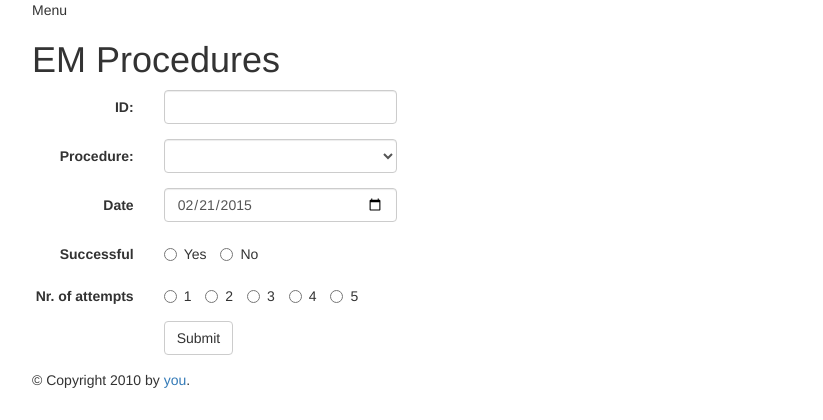
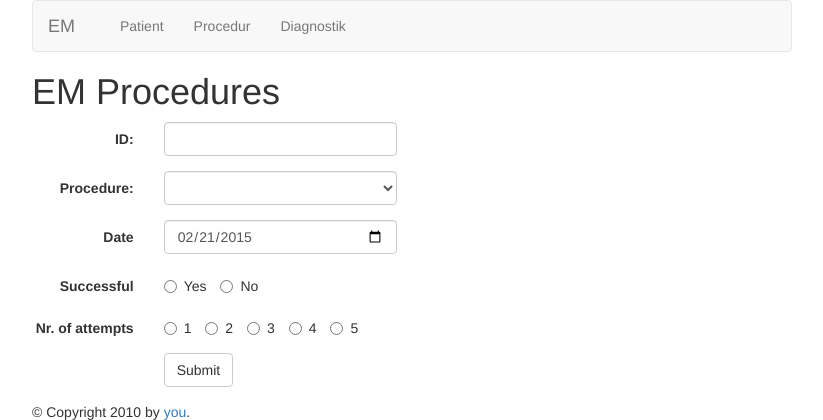
Before and after one commit to jwretborn/akutst, a Flask app: page / in a window 1280 px wide. Shown: the top 420 px of the page, without its empty margins (228-1051 px from the left). Run offline with Flask 2, Linux system fonts and the light colour scheme; some libraries are stand-ins or nearby versions.

Commit message:
Support for messages and bootstrap implementation

```diff
--- a/application.py
+++ b/application.py
@@ -2,12 +2,13 @@ import os
 import time
 import psycopg2
 import urlparse
-from flask import Flask, request, redirect, url_for
+from flask import Flask, request, redirect, url_for, flash
 from flask import render_template
 from flask.ext.sqlalchemy import SQLAlchemy
 
 
 app = Flask(__name__)
+app.secret_key = '4\x04O\x8c\xf7koqz\xa0xez\xc4\xa7?.4\xceu\xc4\x8c0\x1b'
 app.config['DATABASE_URL='] = "postgresql://localhost/akutst"
 app.config['SQLALCHEMY_DATABASE_URI'] = "postgresql://localhost/akutst"
 app.debug = True
@@ -35,6 +36,8 @@ def procedure():
 		db.session.add(p)
 		db.session.commit()
 
+		flash(u'Proceduren sparad', 'info')
+
 		return redirect(url_for('index'))
 	else:
 		return redirect(url_for('index'))
--- a/templates/layout.html
+++ b/templates/layout.html
@@ -10,8 +10,38 @@
     </head>
     <body>
         <div class="container">
-            <div id="menu">Menu</div>
+
+            <!-- Menu -->
+            <nav class="navbar navbar-default">
+                <div class="container-fluid">
+                    <div class="navbar-header">
+                        <a class="navbar-brand">EM</a>
+                    </div>
+                    <div class="collapse navbar-collapse navbar-left">
+                        <ul class="nav navbar-nav">
+                            <li><a href="/patient">Patient</a></li>
+                            <li><a href="/procedure">Procedur</a></li>
+                            <li><a href="/diagnostics">Diagnostik</a></li>
+                        </ul>
+                    </div>
+                </div>
+            </nav>
+
+            <!-- Messages -->
+            <div id="messages">
+                {% with messages = get_flashed_messages() %}
+                    {% if messages %}
+                        {% for category, message in messages %}
+                            <div class="alert alert-{{ category }}" role="alert">{{ message }}</div>
+                        {% endfor %}
+                    {% endif %}
+                {% endwith %}
+            </div>
+
+            <!-- Content -->
             <div id="content">{% block content %}{% endblock %}</div>
+
+            <!-- Footer -->
             <div id="footer">
                 {% block footer %}
                 &copy; Copyright 2010 by <a href="http://domain.invalid/">you</a>.
```
